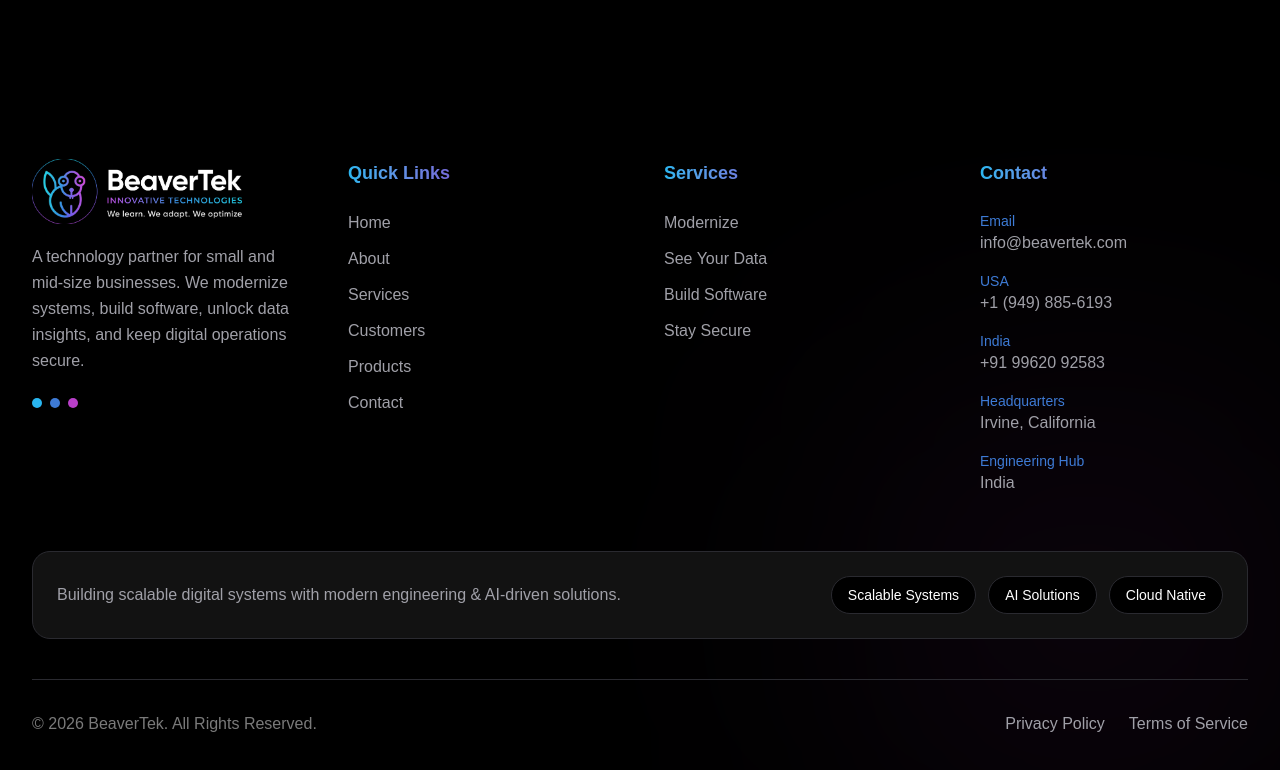
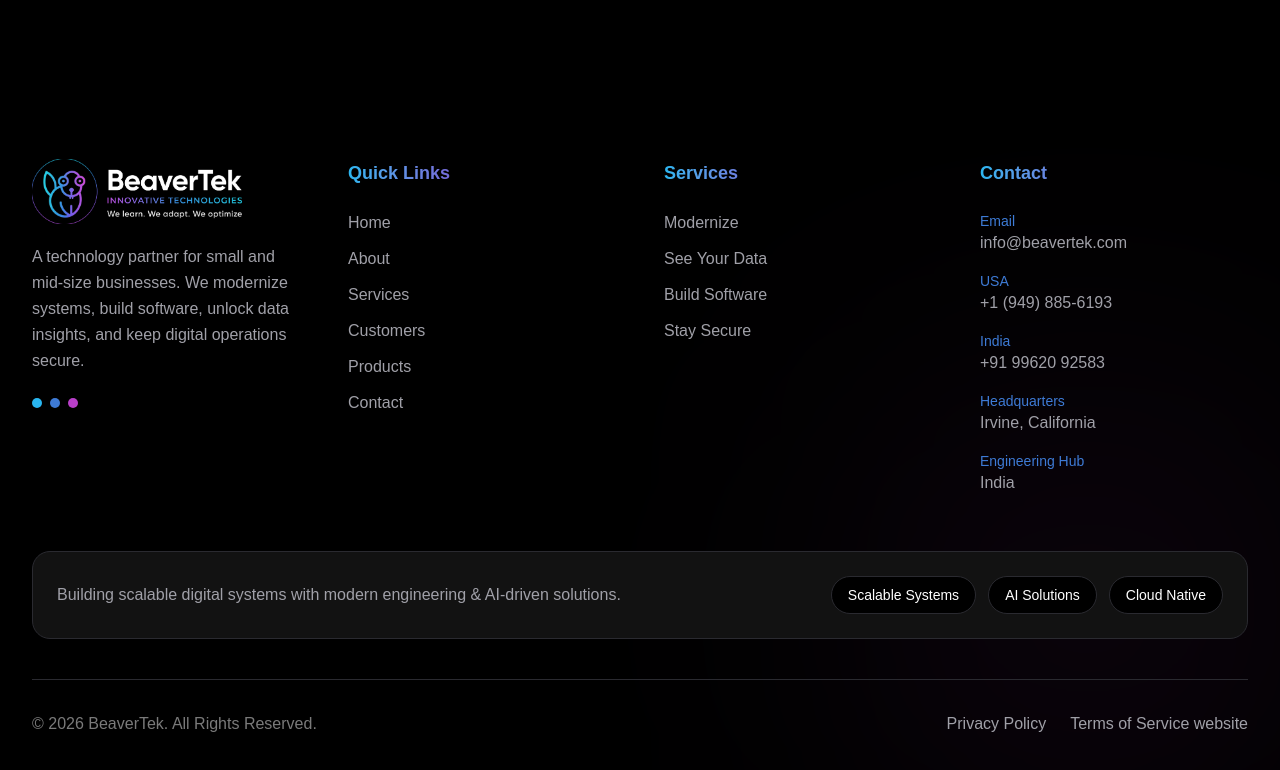
Before and after one commit to sritechbees/beaverteknewone, a Next.js app: page / in a window 1280 px wide. Shown: the part 5080-5850 px from the top of the page. Built offline with nearby package versions, Linux system fonts and the light colour scheme.

Commit message:
sample footer

```diff
--- a/src/component/layout/footer.tsx
+++ b/src/component/layout/footer.tsx
@@ -245,7 +245,7 @@ bg-[#121212]
             </Link>
 
             <Link href="#" className="hover:text-[#7A4FD1]">
-              Terms of Service
+              Terms of Service website
             </Link>
           </div>
         </div>
```
